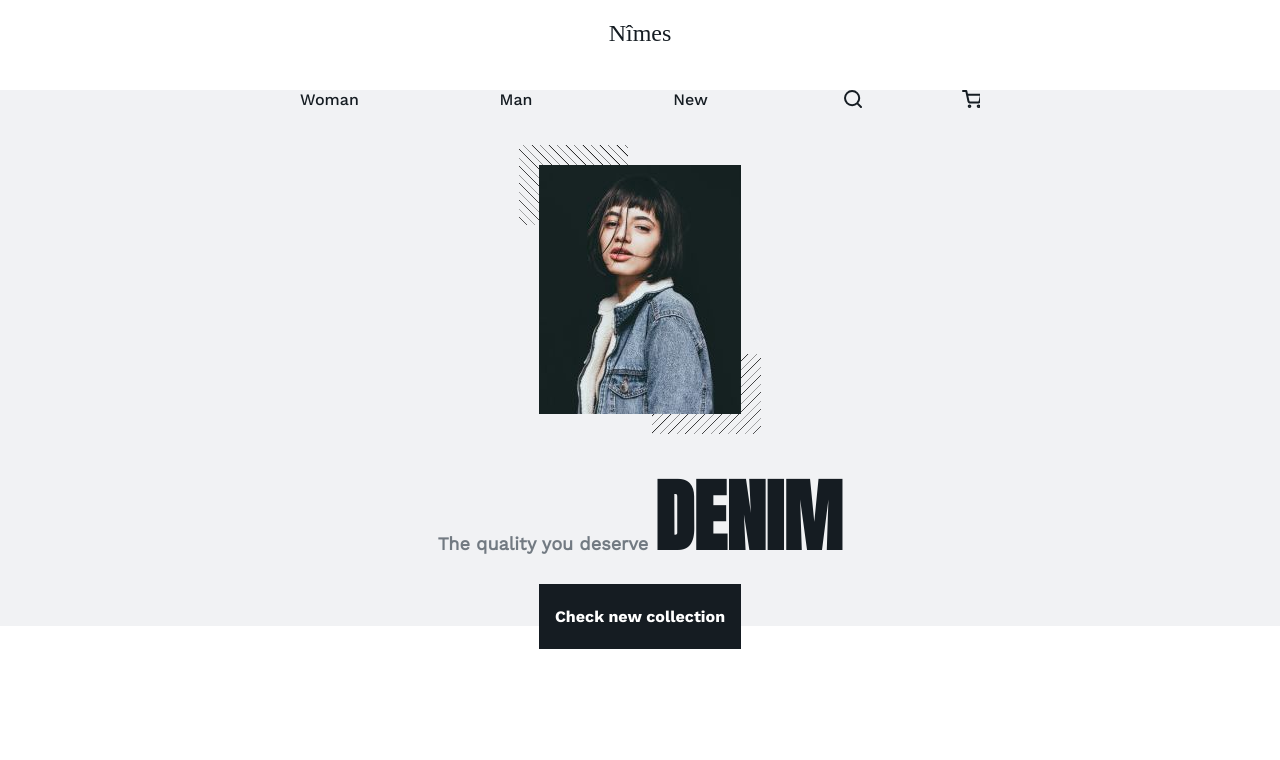
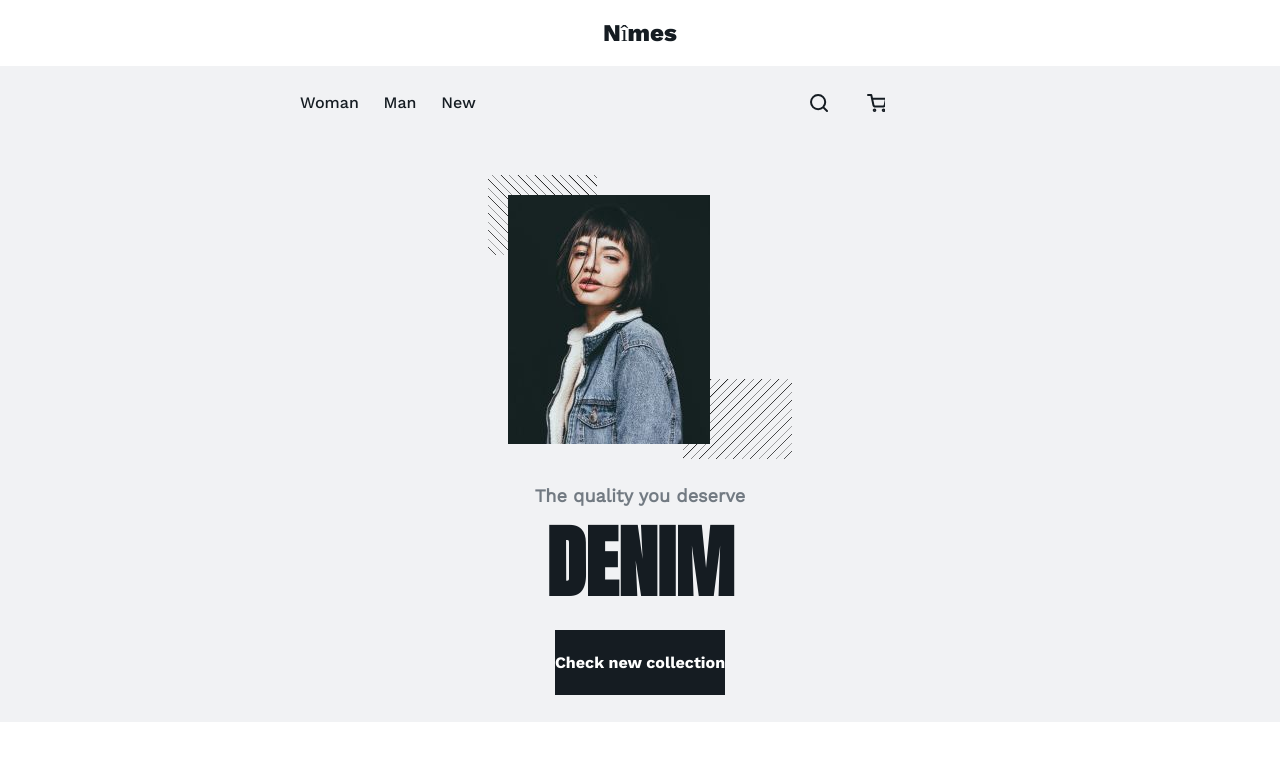
Before and after one commit to ar78ilnik/denim, a plain HTML site: page app/index.html in a window 1280 px wide. Drawn offline with nearby package versions, Linux system fonts and the light colour scheme; files that its build step writes are made by us from their sources.

Commit message:
Header tablet

```diff
--- a/app/less/buy.less
+++ b/app/less/buy.less
@@ -1,6 +1,8 @@
 .buy {
   display: flex;
   justify-content: space-between;
+  align-items: center;
+  height: 100%;
 
   &__link {
     display: block;
--- a/app/less/entry.less
+++ b/app/less/entry.less
@@ -6,7 +6,7 @@
     font-family: "Work Sans Regular";
     font-size: 18px;
     color: #727a82;
-        padding-top:46px;
+    padding-top: 46px;
     margin-bottom: 31px;
   }
 
@@ -21,7 +21,8 @@
     font-family: "Work Sans Bold";
     font-size: 16px;
     color: #fff;
-        padding: 23px 16px;
+    padding-top: 23px;
+    padding-bottom: 23px;
     background-color: #151C22;
     text-decoration: none;
   }
--- a/app/less/logo.less
+++ b/app/less/logo.less
@@ -4,3 +4,9 @@
   text-decoration: none;
   color: #151c22;
 }
+
+@media screen and (min-width: 768px) {
+  .logo {
+    font-family: "Work Sans Extra Bold";
+  }
+}
--- a/app/less/navigation.less
+++ b/app/less/navigation.less
@@ -1,12 +1,16 @@
 .navigation {
 
   &__list {
+    height: 100%;
     display: flex;
     justify-content: space-between;
   }
 
   &__item {
     list-style-type: none;
+    display: flex;
+    justify-content: center;
+    align-items: center;
   }
 
   &__link {
@@ -17,3 +21,9 @@
     text-decoration: none;
   }
 }
+
+@media (min-width: 768px) {
+  .navigation {
+    width: 176px;
+  }
+}
--- a/app/less/new-collection.less
+++ b/app/less/new-collection.less
@@ -1,12 +1,12 @@
 .new-collection {
   width: 100%;
   display: grid;
-    grid-template-columns: 3fr 1fr 1fr;
+  grid-template-columns: repeat(4, 1fr);
+  grid-template-rows: 73px 300px 283px;
   grid-template-areas:
-        'navigation . other'
-        'new-collection__photo new-collection__photo new-collection__photo'
-        'entry entry entry';
-    margin-top: 24px;
+    "navigation navigation . other"
+    ". new-collection__photo new-collection__photo ."
+    ". entry entry .";
 
   .navigation {
     grid-area: navigation;
@@ -30,6 +30,7 @@
     margin-top: 56px;
     position: relative;
     z-index: 1;
+
     &::before {
       content: "";
       display: block;
@@ -41,6 +42,7 @@
       background: repeating-linear-gradient(45deg, transparent, transparent 5px, black 6px, black 6px);
       z-index: -1;
     }
+
     &::after {
       content: "";
       display: block;
@@ -54,3 +56,12 @@
     }
   }
 }
+
+@media screen and (min-width: 768px) {
+  .new-collection {
+    &__photo {
+      width: 264px;
+      height: auto;
+    }
+  }
+}
--- a/app/less/other.less
+++ b/app/less/other.less
@@ -1 +1,7 @@
 .other {}
+
+@media (min-width: 768px) {
+  .other {
+    width: 75px;
+  }
+}
```
Also changed, not shown: app/less/header.less (indentation only). Lines whose indentation alone changed are shown as unchanged.
